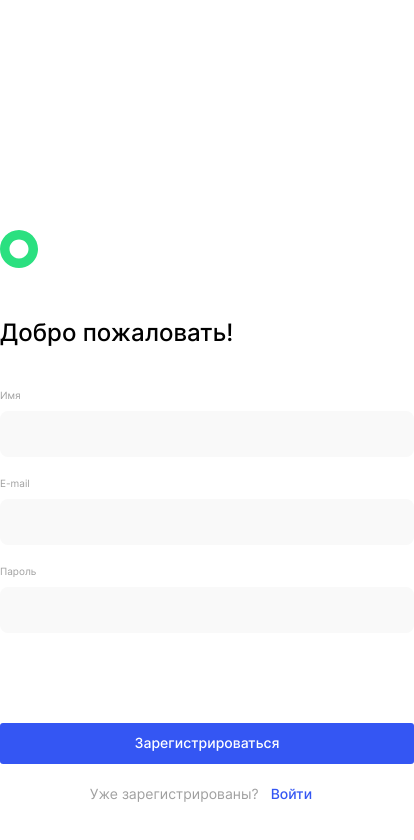
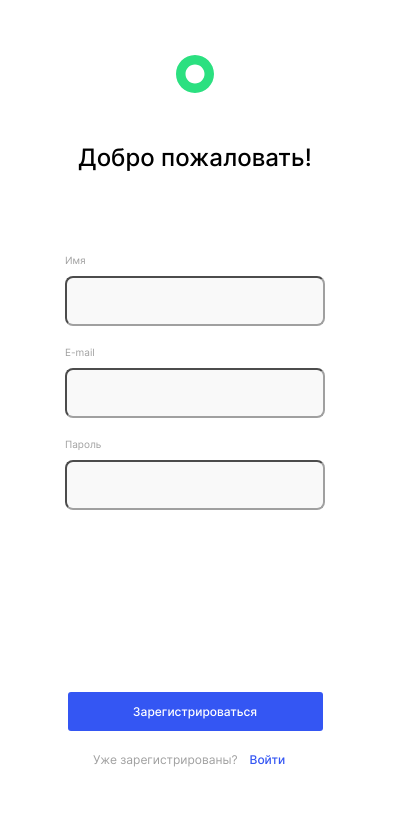
Before and after one commit to Olga-Sotula/movies-explorer-frontend, a React (Create React App) app: page /signup in a window 390 px wide. Shown: the top 840 px of the page, 414 px wide, since content can reach past the window. Built offline with nearby package versions, Linux system fonts and the light colour scheme.

Commit message:
styled auth for screen 600

```diff
--- a/src/components/Auth/Auth.css
+++ b/src/components/Auth/Auth.css
@@ -34,7 +34,7 @@
   display: block;
   font-size: 10px;
   line-height: 1.2;
-  color: #a0a0a0;
+  color: var(--dghost-color);
 }
 
 .auth__input {
@@ -42,11 +42,10 @@
   margin-top: 10px;
   padding: 15px;
   box-sizing: border-box;
-  font-family: inherit;
   font-size: 13px;
-  line-height: 1.23;
+  line-height: 16px;
   background: #f9f9f9;
-  border: none;
+  border-color: var(--dghost-color);
   border-radius: 8px;
 }
 
@@ -56,25 +55,66 @@
   padding: 12px 0 12px;
   font-weight: 500;
   font-size: 14px;
-  line-height: 1.21;
+  line-height: 17px;
   text-align: center;
   color: var(--secondary-color);
   border-style: none;
   border-radius: 3px;
   background-color: #3456f3;
+  cursor: pointer;
+  opacity: 1;
+  transition: opacity 1.5s ease-in;
+}
+
+.auth__submit:hover {
+  opacity: 0.6;
 }
 
 .auth__quest {
   width: 100%;
   margin: 16px 0 0;
   font-size: 14px;
-  line-height: 1.21;
+  line-height: 17px;
   text-align: center;
   color: var(--dghost-color);
 }
 
 @media screen and (max-width: 800px) {
   .auth__form {
-    margin: 230px auto;
+    margin: 60px auto;
   }
 }
+
+@media screen and (max-width: 600px) {
+  .auth__logo-bar {
+    display: flex;
+    justify-content: center;
+  }
+
+  .auth__form {
+    margin: 55px auto 0;
+    max-width: 300px;
+    min-width: 300px;
+  }
+
+  .auth__title {
+    align-self: center;
+  }
+
+  .auth__fieldset {
+    margin: 62px 20px 0;
+  }
+
+  .auth__submit {
+    width: 85%;
+    margin-top: 182px;
+    align-self: center;
+    font-size: 12px;
+    line-height: 15px;
+  }
+
+  .auth__quest {
+    font-size: 12px;
+    line-height: 15px;
+  }
+}
--- a/src/components/Auth/Auth.js
+++ b/src/components/Auth/Auth.js
@@ -31,7 +31,7 @@ const Auth = ({ type }) => {
   return (
     <section className='auth'>
       <form className='auth__form' name='profile' onSubmit={handleSubmit}>
-        <HeaderLogo/>
+        <div className='auth__logo-bar'><HeaderLogo/></div>
         <h2 className='auth__title'>{titleText}</h2>
 
         <fieldset className='auth__fieldset'>
--- a/src/components/Button/Button.css
+++ b/src/components/Button/Button.css
@@ -64,4 +64,10 @@
     font-size: 10px;
     line-height: 16px;
   }
+
+  .button_type_link {
+    font-size: 12px;
+    line-height: 15px;
+  }
+
 }
```
